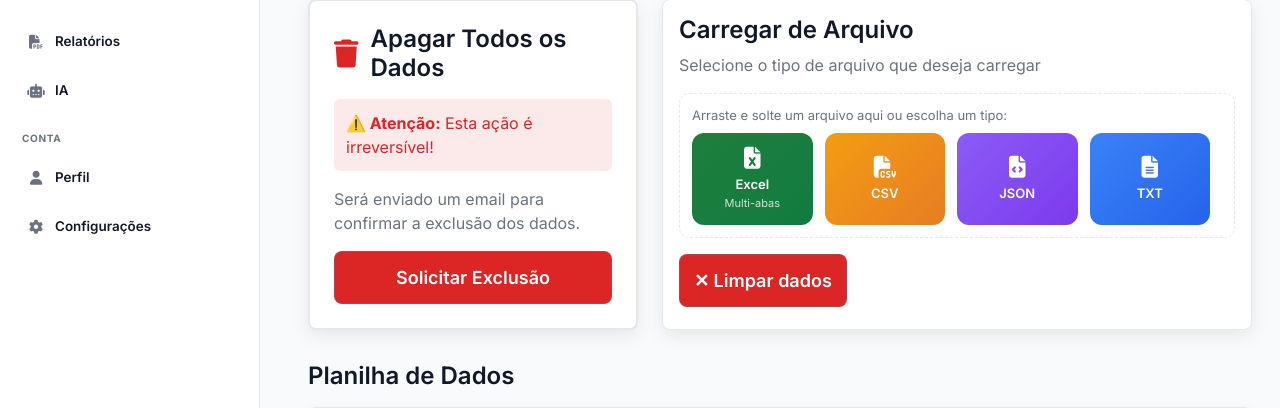
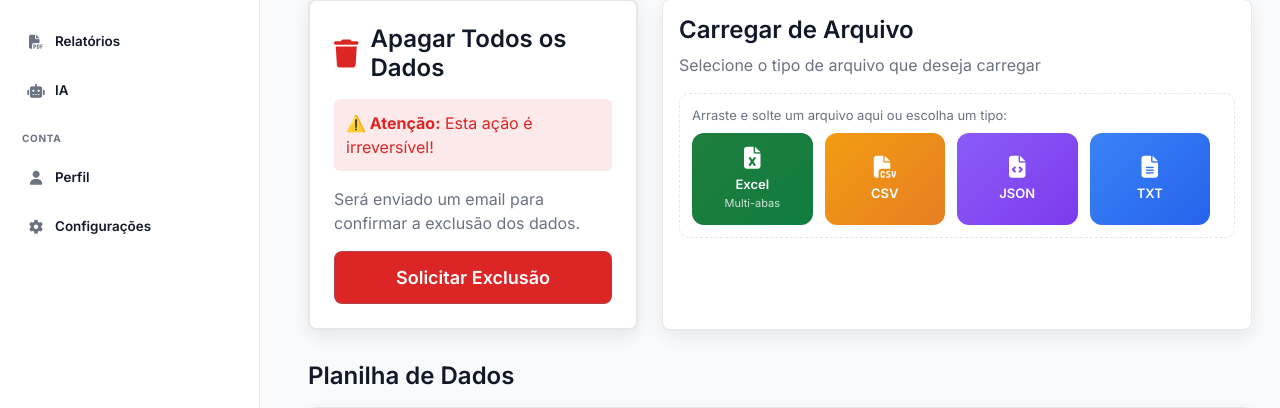
Before and after one commit to datainsight26-netizen/DataInsight, a Flask app: page /dados in a window 1280 px wide. Shown: the part 343-751 px from the top of the page. Run offline with Flask 3, Linux system fonts and the light colour scheme; the visitor is signed in with stand-in values (Sample User, id 1); data that the repository does not hold is empty; some libraries are stand-ins or nearby versions.

Commit message:
Update dados.html

```diff
--- a/templates/dados.html
+++ b/templates/dados.html
@@ -966,9 +966,9 @@
                 </div>
               </div>
 
-              <div style="margin-top:16px; display:flex; gap:8px; flex-wrap:wrap;">
+              <!-- <div style="margin-top:16px; display:flex; gap:8px; flex-wrap:wrap;">
                 <button class="botao botao--delet" type="button" id="btnLimparUpload">✕ Limpar dados</button>
-              </div>
+              </div> -->
 
               <div id="uploadStatus" style="margin-top:12px; display:none;"></div>
               <div id="uploadError" style="margin-top:12px; display:none;"></div>
```
